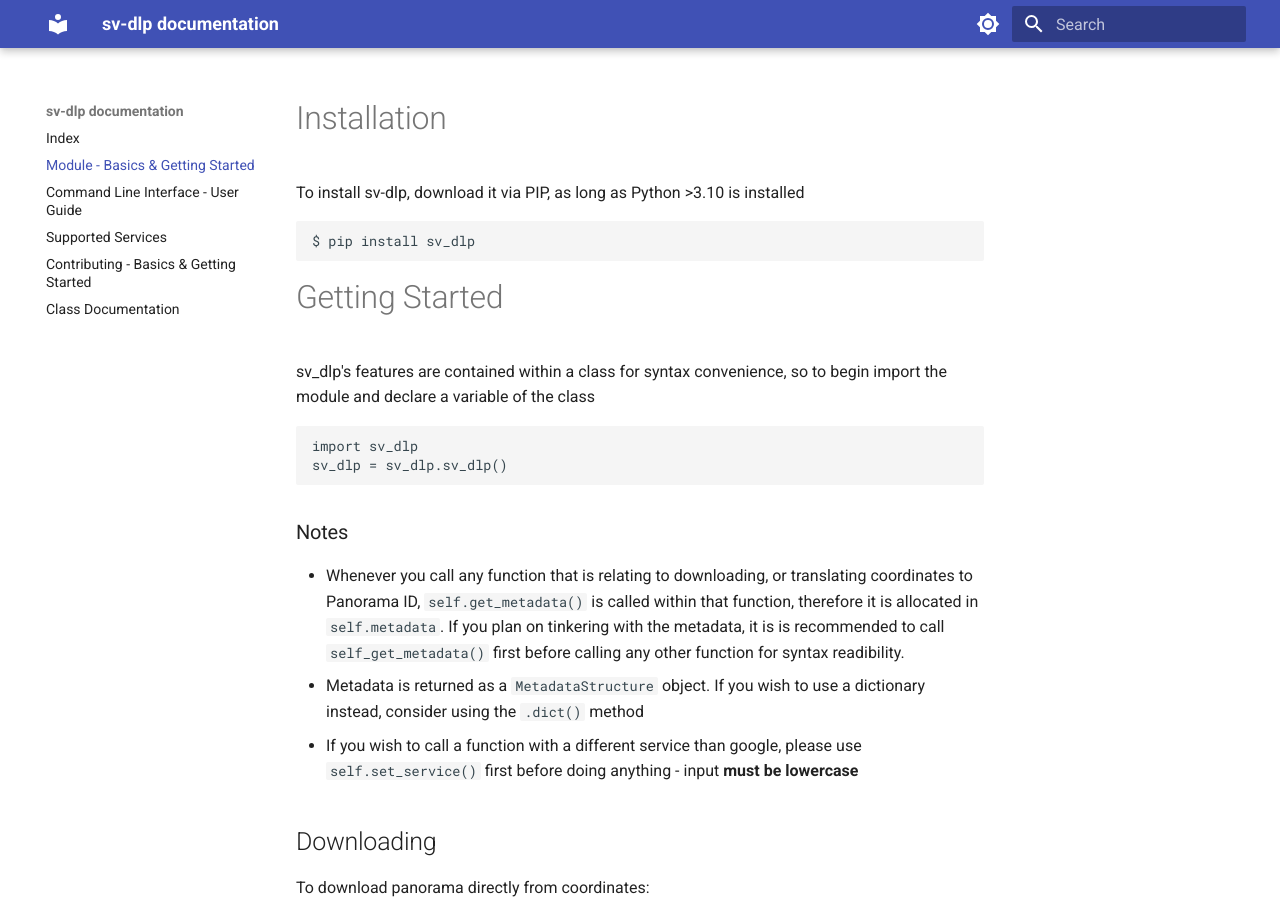
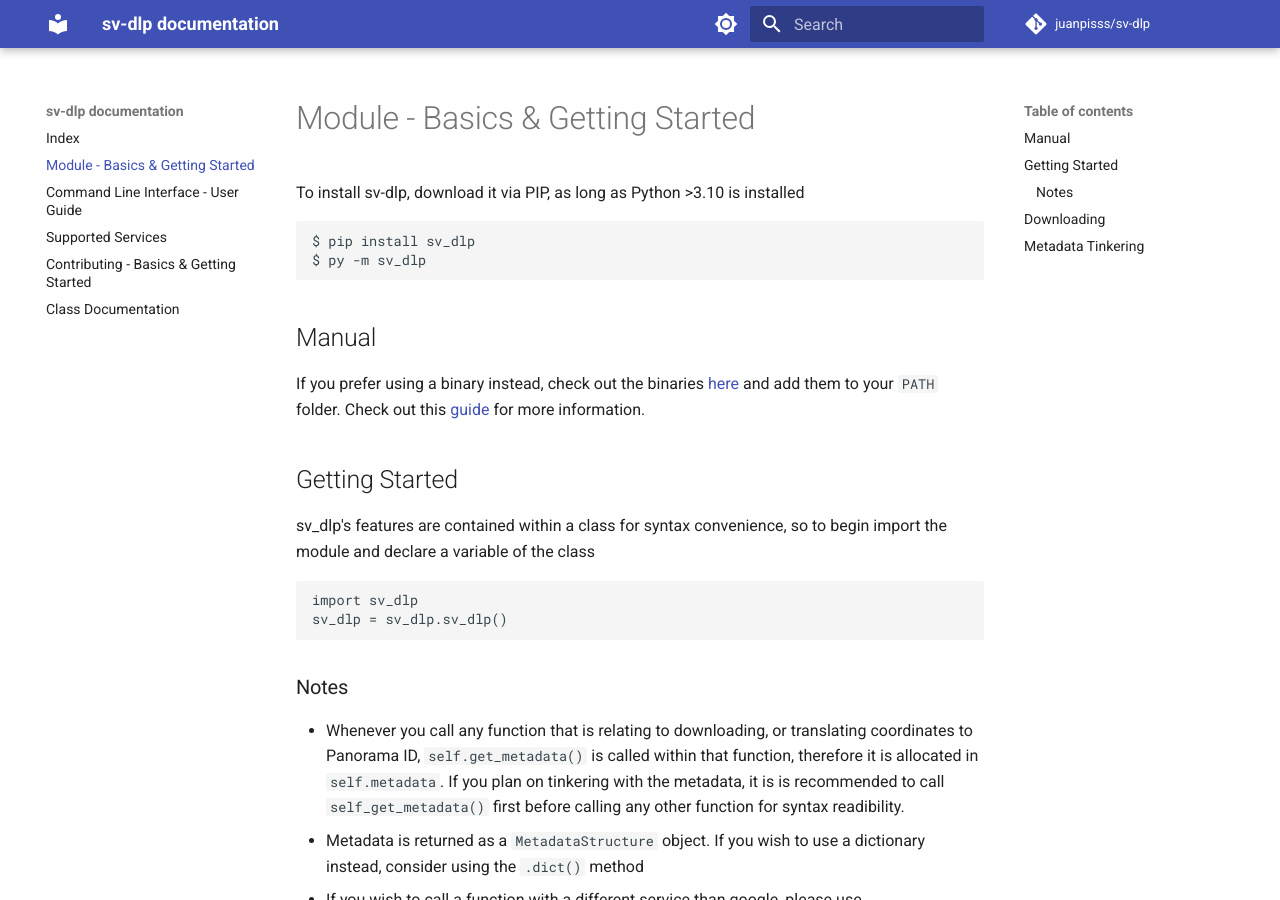
Before and after one commit to shmugoh/sv-dlp, an MkDocs documentation site: the page built from docs/module_basics.md, in a window 1280 px wide and 900 px high. Built offline with MkDocs 1.6.1 and Material for MkDocs 9.7.7, drawn with Linux system fonts in a browser that asks for light colours; comment, search, counter and statistics services are not loaded; some of the changed lines change nothing that is shown.

Commit message:
[DOCS] Improve Documentation
+ add git repository
TODO: add mike

````diff
--- a/README.md
+++ b/README.md
@@ -48,22 +48,94 @@ Apple  |95%   |Misc features not supported; can only obtain metadata by coords -
 Bing   |95%   |Misc features not implemented; can only obtain metadata by coords - credit to [sk-zk](https://github.com/juanpisss/sv-dlp/blob/master/CREDITS)
 
 ## **Installation**
-### Automatic
+To install sv-dlp, download it via PIP, as long as Python >3.10 is installed
 ```bash
-$ python3 -m pip install sv-dlp
-$ python3 -m sv_dlp
+$ pip install sv_dlp
+$ py -m sv_dlp
 ```
-### Manual
+## Manual
 If you prefer using a binary instead, check out the binaries [here](https://github.com/juanpisss/sv-dlp/releases/latest)
 and add them to your `PATH` folder. Check out this [guide](https://www.architectryan.com/2018/03/17/add-to-the-path-on-windows-10/)
 for more information.
 
+## Getting Started
+sv_dlp's features are contained within a class for syntax convenience, so to begin
+import the module and declare a variable of the class
+```python
+import sv_dlp
+sv_dlp = sv_dlp.sv_dlp()
+```
+
+### Notes
+- Whenever you call any function that is relating to downloading, or translating coordinates
+to Panorama ID, `self.get_metadata()` is called within that function, therefore it is
+allocated in `self.metadata`. If you plan on tinkering with the metadata,
+it is is recommended to call `self_get_metadata()` first
+before calling any other function for syntax readibility.
+- Metadata is returned as a `MetadataStructure` object. If you wish to use
+a dictionary instead, consider using the `.dict()` method
+- If you wish to call a function with a different service than google, please use
+`self.set_service()` first before doing anything - input **must be lowercase**
+
+## Downloading
+To download panorama directly from coordinates:
+```python
+pano_img = sv_dlp.download_panorama(lat=6.603079535799973, lng=-73.99819681137278)
+sv_dlp.postdownload.save_panorama(pano_img, sv_dlp.metadata)
+```
+
+To download panorama directly from Panorama ID:
+```python
+pano_id = sv_dlp.get_pano_id(lat=6.603079535799973, lng=-73.99819681137278)
+
+pano_img = sv_dlp.download_panorama(pano_id)
+sv_dlp.postdownload.save_panorama(pano_img, sv_dlp.metadata)
+```
+
+To download panorama directly from metadata:
+```python
+metadata = sv_dlp.get_metadata(lat=6.603079535799973, lng=-73.99819681137278)
+
+pano_img = sv_dlp.download_panorama(metadata.pano_id, zoom=max)
+sv_dlp.postdownload.save_panorama(pano_img, metadata)
+```
+
+To download tiles individually:
+```python
+pano, tiles = sv_dlp.download_panorama("YV7i9WYmvPqT5nEtFLq3SA")
+sv_dlp.postdownload.save_tiles(tiles, sv_dlp.metadata)
+```
+You can also pass a single variable to `sv_dlp.download_panorama`,
+as postdownload will automatically determine
+if it holds the panorama and tiles.
+
+## Metadata Tinkering
+To obtain older and linked panoramas from given location:
+```python
+metadata = sv_dlp.get_metadata(lat=6.603079535799973, lng=-73.99819681137278, get_linked_panos=True)
+
+for pano in metadata.timeline:
+    print(pano)
+for pano in metadata.linked_panos:
+    print(pano)
+```
+
+To obtain a panorama's date:
+```python
+metadata = sv_dlp.get_metadata(lat=6.603079535799973, lng=-73.99819681137278)
+
+date = metadata.date
+print(date)
+```
+
 ## **FAQ**
 ### **Why aren't all my coordinates from .csv downloading?**
-Depending on how close the given coordinates are, it'll download the same panorama ID no matter the difference. It's recommended to use .json or .csv with panorama IDs instead.
+Depending on how close the given coordinates are, it'll download the same panorama ID
+no matter the difference. It's recommended to use .json or .csv with panorama IDs instead.
 ## **Can X Service be added?**
 Depending on how accesible it is scraping-wise, yes.
-**Feel free to submit in an issue** about the specific service and I'll gladly see what I can do about it. If you're a developer though, refer to the next question.
+**Feel free to submit in an issue** about the specific service and I'll gladly see
+what I can do about it. If you're a developer though, refer to the next question.
 ### **I'm a developer and I want to add X service or improve the code. Can I?**
 Sure! You're welcome to submit in a pull request as long as its to improve
 this program, such as improving performance, fixing a bug, adding a service, etc.
--- a/docs/module_basics.md
+++ b/docs/module_basics.md
@@ -1,75 +1,5 @@
-# Installation
-To install sv-dlp, download it via PIP, as long as Python >3.10 is installed
-```bash
-$ pip install sv_dlp
-```
-
-# Getting Started
-sv_dlp's features are contained within a class for syntax convenience, so to begin
-import the module and declare a variable of the class
-```python
-import sv_dlp
-sv_dlp = sv_dlp.sv_dlp()
-```
-
-### Notes
-- Whenever you call any function that is relating to downloading, or translating coordinates
-to Panorama ID, `self.get_metadata()` is called within that function, therefore it is
-allocated in `self.metadata`. If you plan on tinkering with the metadata,
-it is is recommended to call `self_get_metadata()` first
-before calling any other function for syntax readibility.
-- Metadata is returned as a `MetadataStructure` object. If you wish to use
-a dictionary instead, consider using the `.dict()` method
-- If you wish to call a function with a different service than google, please use
-`self.set_service()` first before doing anything - input **must be lowercase**
-
-## Downloading
-To download panorama directly from coordinates:
-```python
-pano_img = sv_dlp.download_panorama(lat=6.603079535799973, lng=-73.99819681137278)
-sv_dlp.postdownload.save_panorama(pano_img, sv_dlp.metadata)
-```
-
-To download panorama directly from Panorama ID:
-```python
-pano_id = sv_dlp.get_pano_id(lat=6.603079535799973, lng=-73.99819681137278)
-
-pano_img = sv_dlp.download_panorama(pano_id)
-sv_dlp.postdownload.save_panorama(pano_img, sv_dlp.metadata)
-```
-
-To download panorama directly from metadata:
-```python
-metadata = sv_dlp.get_metadata(lat=6.603079535799973, lng=-73.99819681137278)
-
-pano_img = sv_dlp.download_panorama(metadata.pano_id, zoom=max)
-sv_dlp.postdownload.save_panorama(pano_img, metadata)
-```
-
-To download tiles individually:
-```python
-pano, tiles = sv_dlp.download_panorama("YV7i9WYmvPqT5nEtFLq3SA")
-sv_dlp.postdownload.save_tiles(tiles, sv_dlp.metadata)
-```
-You can also pass a single variable to `sv_dlp.download_panorama`,
-as postdownload will automatically determine
-if it holds the panorama and tiles.
-
-## Metadata Tinkering
-To obtain older and linked panoramas from given location:
-```python
-metadata = sv_dlp.get_metadata(lat=6.603079535799973, lng=-73.99819681137278, get_linked_panos=True)
-
-for pano in metadata.timeline:
-    print(pano)
-for pano in metadata.linked_panos:
-    print(pano)
-```
-
-To obtain a panorama's date:
-```python
-metadata = sv_dlp.get_metadata(lat=6.603079535799973, lng=-73.99819681137278)
-
-date = metadata.date
-print(date)
-```
+{%
+   include-markdown "../README.md"
+   start="## **Installation**"
+   end="## **FAQ**"
+%}
--- a/mkdocs.yml
+++ b/mkdocs.yml
@@ -1,4 +1,7 @@
 site_name: sv-dlp documentation
+
+repo_name: juanpisss/sv-dlp
+repo_url: https://github.com/juanpisss/sv-dlp
 
 theme:
   name: "material"
````
Also changed, not shown: CHANGELOG.md (+1 -1 lines).
